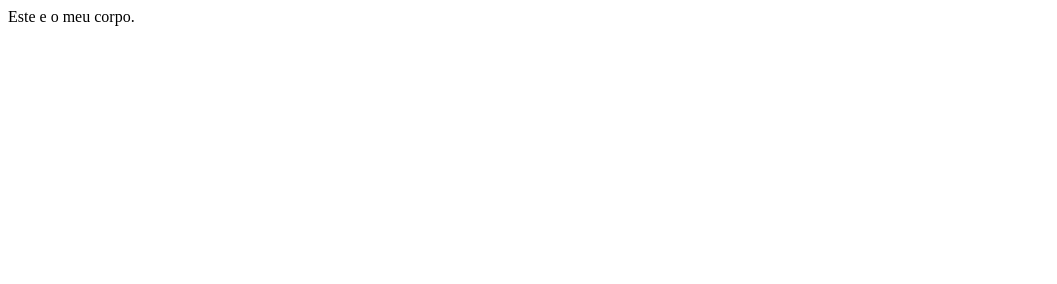
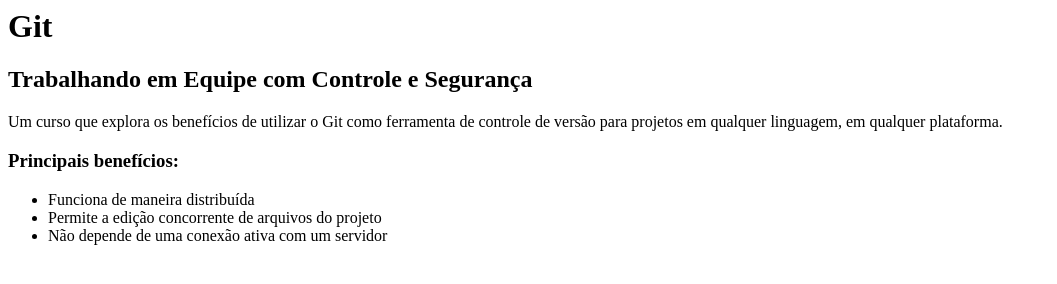
Before and after one commit to flaviossantana/aluragit, a plain HTML site: page index.html in a window 1280 px wide. Shown: the whole page, without its empty margins (0-1057 px from the left). Drawn offline with Linux system fonts and the light colour scheme.

Commit message:
Novas alterações do INDEX.

```diff
--- a/index.html
+++ b/index.html
@@ -1,8 +1,17 @@
 <html>
-<head>
-	<title>Olá Mundo GIT</title>
-</head>
-<body>
-	<p>Este e o meu corpo.</p>
-</body>
+    <head>
+    </head>
+    <body>
+        <h1>Git</h1>
+        <h2>Trabalhando em Equipe com Controle e Segurança</h2>
+
+        <p>Um curso que explora os benefícios de utilizar o Git como ferramenta de controle de versão para projetos em qualquer linguagem, em qualquer plataforma.</p>
+
+        <h3>Principais benefícios:</h3>
+        <ul>
+            <li>Funciona de maneira distribuída</li>
+            <li>Permite a edição concorrente de arquivos do projeto</li>
+            <li>Não depende de uma conexão ativa com um servidor</li>
+        </ul>
+    </body>
 </html>
```
